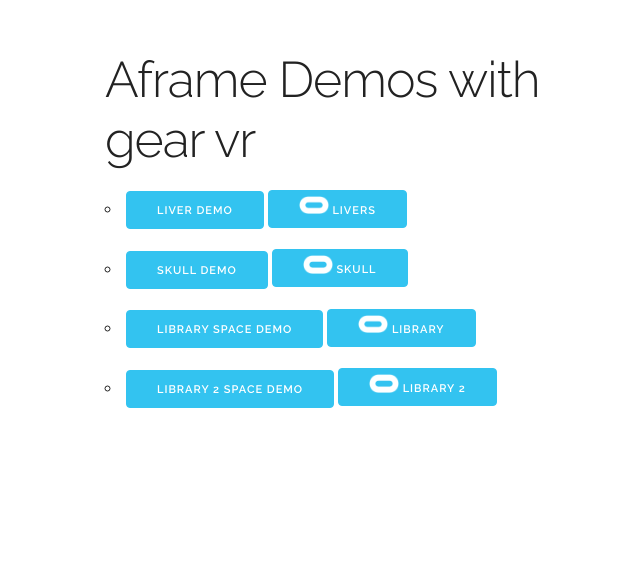
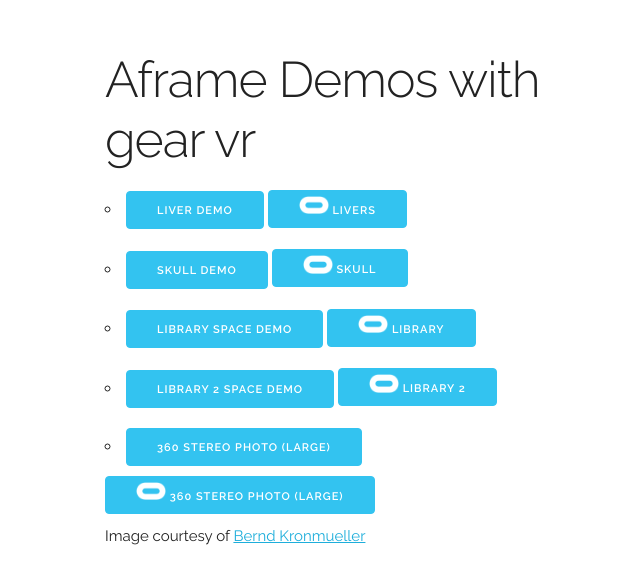
Before and after one commit to ghobot/vr-liver, a website: page index.html in a window 1280 px wide. Shown: the part 190-774 px from the top of the page, without its empty margins (55-695 px from the left). Drawn offline with Linux system fonts and the light colour scheme.

Commit message:
add stereoscopic 360 example

```diff
--- a/index.html
+++ b/index.html
@@ -54,6 +54,11 @@
                         <a class="button button-primary" href="examples/library2.html"> Library 2 space demo</a>
                         <a class="button button-primary" href="ovrweb:https://ghobot.github.io/vr-liver/examples/library2.html#gearvr"><img style="margin-top:5px" src="images/gearvr.png" width="30" /> Library 2</a>
                     </li>
+                    <li>
+                        <a class="button button-primary" href="https://ghobot.github.io/stereo/stereo01/index.html"> 360 stereo photo (large) </a>
+                        <a class="button button-primary" href="ovrweb:https://ghobot.github.io/stereo/stereo01/index.html#gearvr"><img style="margin-top:5px" src="images/gearvr.png" width="30" /> 360 stereo photo (large) </a>
+                        <p>Image courtesy of <a href="https://flic.kr/p/RWq8dL">Bernd Kronmueller</a></p>
+                    </li>
                 </ul>
 
             </div>
```
